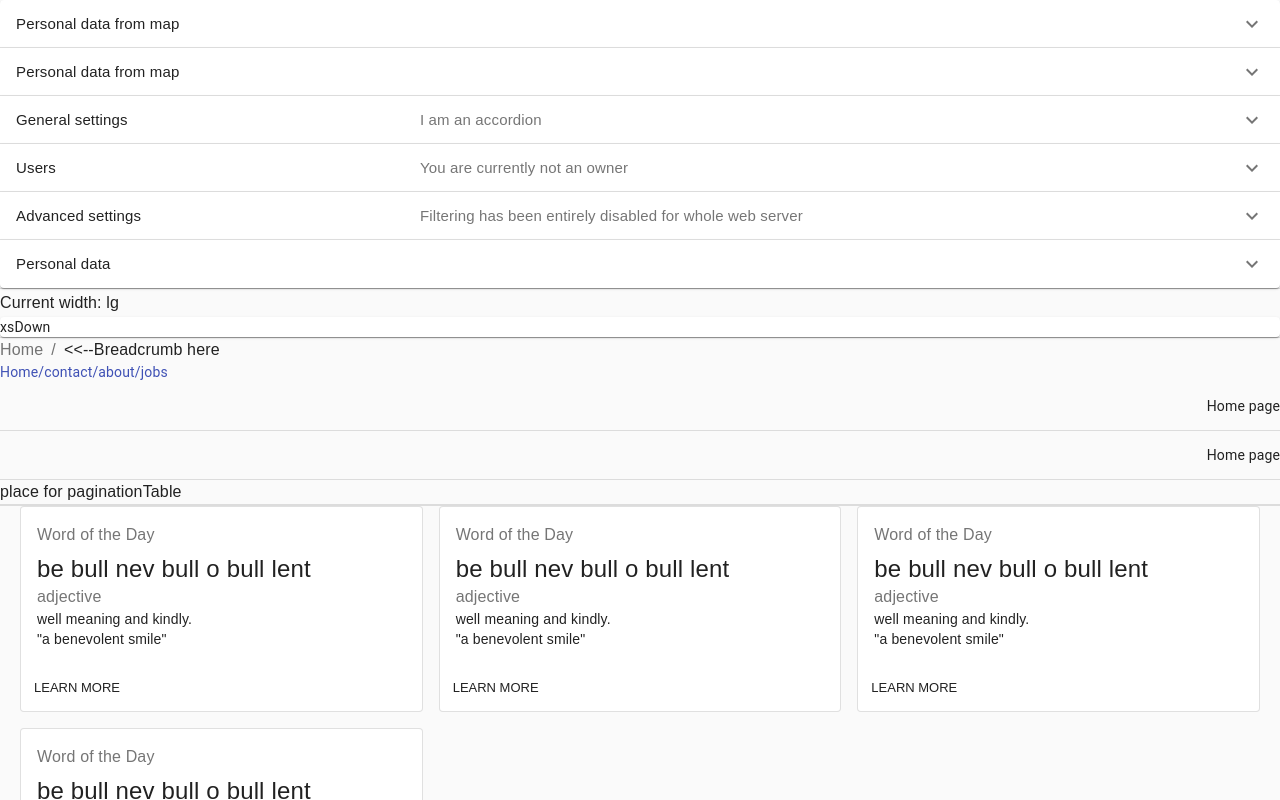
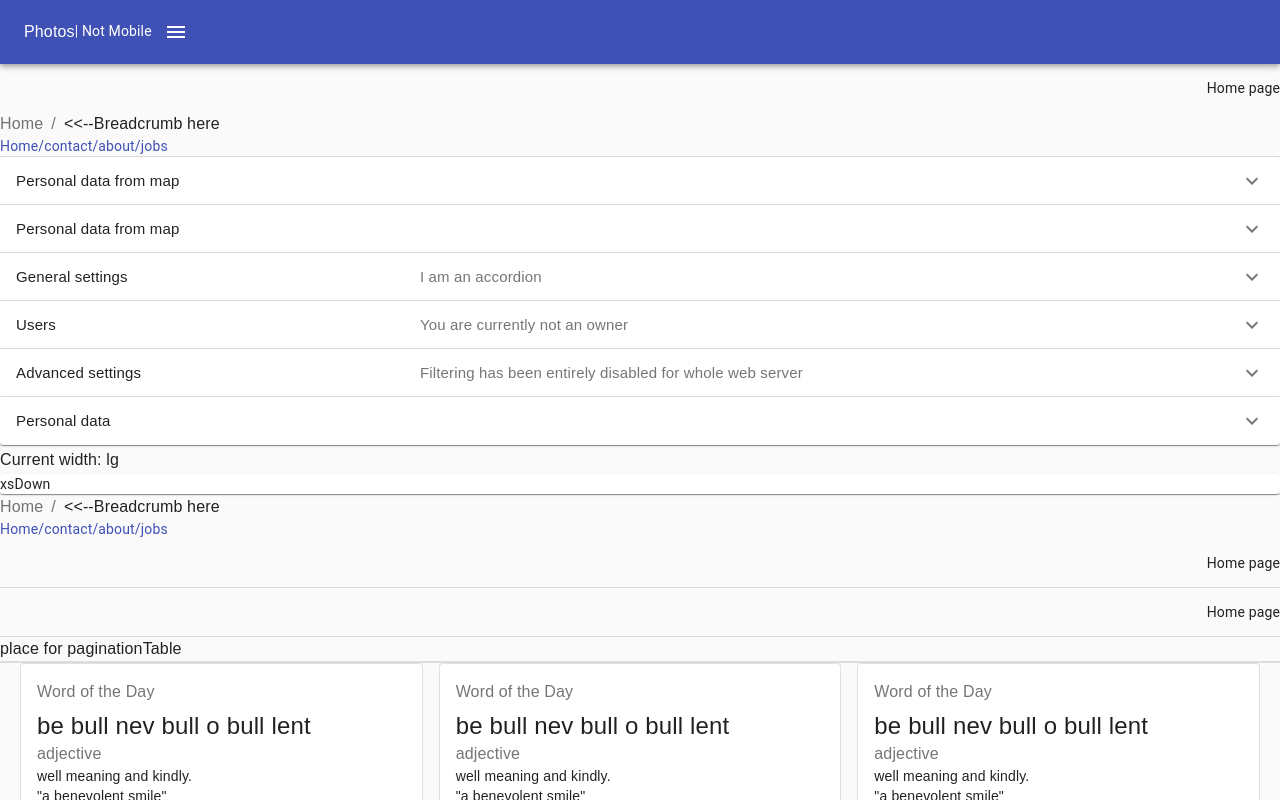
Before and after one commit to StanislavKaisin/mui-example, a React (Create React App) app: page / in a window 1280 px wide. Shown: the top 800 px of the page. Built offline with nearby package versions, Linux system fonts and the light colour scheme; the HTML template or start-up script is replaced by a standard one.

Commit message:
app bar with router

```diff
--- a/src/App.tsx
+++ b/src/App.tsx
@@ -52,6 +52,7 @@ import { MyBreadcrumbs } from "./components/MyBreadcrumbs";
 import { Breakpoint } from "@material-ui/core/styles/createBreakpoints";
 import { MySnackbar } from "./components/MySnackbar";
 import { MyAccordion } from "./components/MyAccordion";
+import { SimpleAppBar } from "./components/SimpleAppBar";
 
 const useStyles = makeStyles((theme: Theme) =>
   createStyles({
@@ -133,6 +134,68 @@ function App() {
   const width = useWidth();
   return (
     <>
+      <SimpleAppBar />
+      <Switch>
+        <Route exact path="/">
+          <Home />
+        </Route>
+        <Route exact path="/contact">
+          <Contact />
+        </Route>
+        <Route exact path="/about">
+          <About />
+        </Route>
+        <Route exact path="/jobs">
+          <Jobs />
+        </Route>
+        <Route exact path="/jobs/engineer">
+          <Engineer />
+        </Route>
+        <Route exact path="/jobs/marketer">
+          <Marketer />
+        </Route>
+        <Route exact path="/jobs/designer">
+          <Designer />
+        </Route>
+      </Switch>
+      <MyBreadcrumbs />
+      <Link
+        href="/"
+        onClick={(event: React.SyntheticEvent) => {
+          preventDefault(event);
+          history.push("/");
+        }}
+      >
+        Home
+      </Link>
+      <Link
+        href="/contact"
+        onClick={(event: React.SyntheticEvent) => {
+          preventDefault(event);
+          history.push("/contact");
+        }}
+      >
+        /contact
+      </Link>
+      <Link
+        href="/about"
+        onClick={(event: React.SyntheticEvent) => {
+          preventDefault(event);
+          history.push("/about");
+        }}
+      >
+        /about
+      </Link>
+      <Link
+        href="/jobs"
+        onClick={(event: React.SyntheticEvent) => {
+          preventDefault(event);
+          history.push("/jobs");
+        }}
+      >
+        /jobs
+      </Link>
+      <Divider />
       <MyAccordion />
       <Divider />
       <MySnackbar />
--- /dev/null
+++ b/src/components/SimpleAppBar.tsx
@@ -0,0 +1,92 @@
+import React from "react";
+import { createStyles, makeStyles, Theme } from "@material-ui/core/styles";
+import AppBar from "@material-ui/core/AppBar";
+import Toolbar from "@material-ui/core/Toolbar";
+import Typography from "@material-ui/core/Typography";
+import IconButton from "@material-ui/core/IconButton";
+import MenuIcon from "@material-ui/icons/Menu";
+import MenuItem from "@material-ui/core/MenuItem";
+import Menu from "@material-ui/core/Menu";
+
+import { useHistory } from "react-router";
+import useMediaQuery from "@material-ui/core/useMediaQuery";
+import { useTheme } from "@material-ui/core/styles";
+
+const useStyles = makeStyles((theme: Theme) =>
+  createStyles({
+    root: {
+      flexGrow: 1,
+    },
+    menuButton: {
+      marginRight: theme.spacing(2),
+    },
+    title: {
+      [theme.breakpoints.down("xs")]: { flexGrow: 0 },
+    },
+  })
+);
+
+export const SimpleAppBar = () => {
+  const classes = useStyles();
+
+  const [anchorEl, setAnchorEl] = React.useState<null | HTMLElement>(null);
+  const open = Boolean(anchorEl);
+
+  const handleMenu = (event: React.MouseEvent<HTMLElement>) => {
+    setAnchorEl(event.currentTarget);
+    // console.log("event.currentTarget", event.currentTarget);
+  };
+
+  const history = useHistory();
+
+  const handleClose = (event: React.MouseEvent<HTMLElement>) => {
+    setAnchorEl(null);
+    // console.log("event.currentTarget", event.currentTarget.textContent);
+    const page =
+      event.currentTarget.textContent?.toLowerCase() === "home"
+        ? "/"
+        : "/" + event.currentTarget.textContent?.toLowerCase();
+    history.push(page);
+  };
+
+  const theme = useTheme();
+  const isMobile = useMediaQuery(theme.breakpoints.down("xs"));
+
+  return (
+    <div className={classes.root}>
+      <AppBar position="static">
+        <Toolbar>
+          <Typography variant="h6" className={classes.title}>
+            Photos
+          </Typography>
+          <div>
+            {isMobile ? " | " + " Mobile" : " | " + " Not Mobile"}
+            <IconButton onClick={handleMenu} color="inherit">
+              <MenuIcon />
+            </IconButton>
+            <Menu
+              id="menu-appbar"
+              anchorEl={anchorEl}
+              anchorOrigin={{
+                vertical: "top",
+                horizontal: "right",
+              }}
+              keepMounted
+              transformOrigin={{
+                vertical: "top",
+                horizontal: "right",
+              }}
+              open={open}
+              onClose={handleClose}
+            >
+              <MenuItem onClick={handleClose}>Home</MenuItem>
+              <MenuItem onClick={handleClose}>contact</MenuItem>
+              <MenuItem onClick={handleClose}>about</MenuItem>
+              <MenuItem onClick={handleClose}>jobs</MenuItem>
+            </Menu>
+          </div>
+        </Toolbar>
+      </AppBar>
+    </div>
+  );
+};
```
Also changed, not shown: 1 other file (tests, documents, lock files or other folders).
